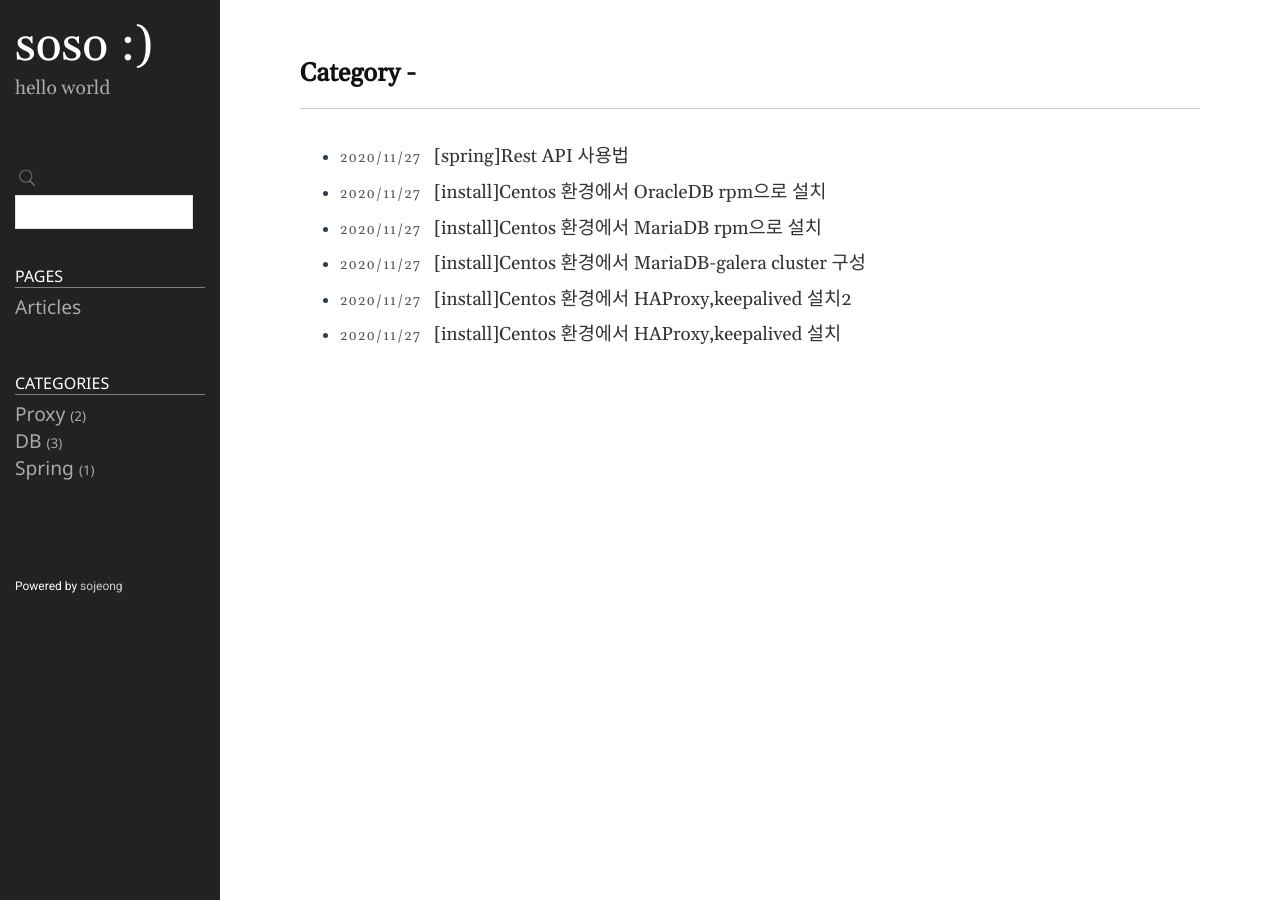
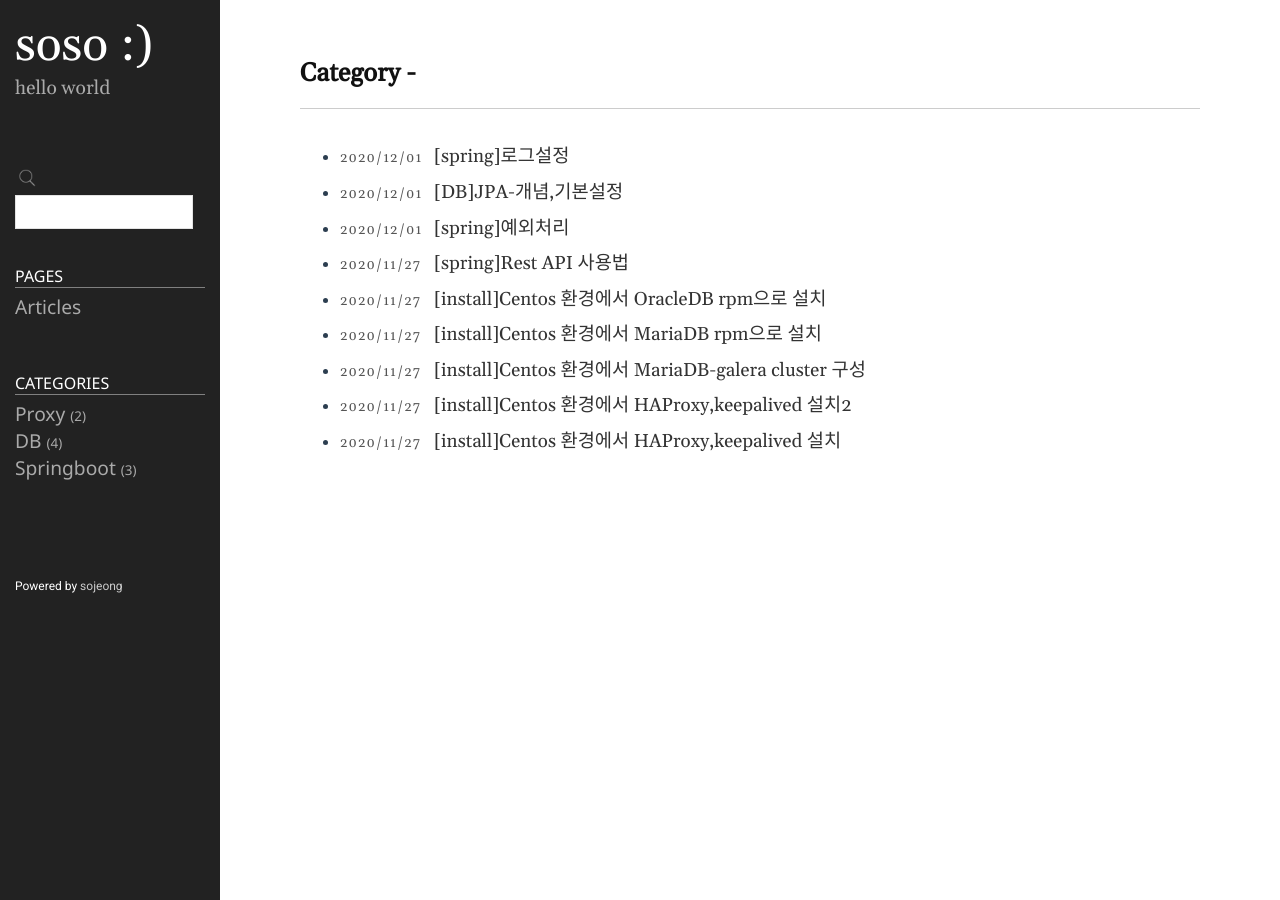
Before and after one commit to sosojeong2/sosojeong2.github.io, a Jekyll site: the page built from category.md, in a window 1280 px wide. Built offline with Jekyll 4.4.1, drawn with Linux system fonts in a browser that asks for light colours; nearby versions of some CDN libraries; part of the change alters nothing that is shown.

Commit message:
post add

````diff
--- a/_includes/header.html
+++ b/_includes/header.html
@@ -12,7 +12,8 @@
       <label for="nav-trigger">
         <span class="menu-icon">
           <svg viewBox="0 0 18 15" width="18px" height="15px">
-              <path d="M18,1.484c0,0.82-0.665,1.484-1.484,1.484H1.484C0.665,2.969,0,2.304,0,1.484l0,0C0,0.665,0.665,0,1.484,0 h15.032C17.335,0,18,0.665,18,1.484L18,1.484z M18,7.516C18,8.335,17.335,9,16.516,9H1.484C0.665,9,0,8.335,0,7.516l0,0 c0-0.82,0.665-1.484,1.484-1.484h15.032C17.335,6.031,18,6.696,18,7.516L18,7.516z M18,13.516C18,14.335,17.335,15,16.516,15H1.484 C0.665,15,0,14.335,0,13.516l0,0c0-0.82,0.665-1.483,1.484-1.483h15.032C17.335,12.031,18,12.695,18,13.516L18,13.516z"/>
+            <path
+              d="M18,1.484c0,0.82-0.665,1.484-1.484,1.484H1.484C0.665,2.969,0,2.304,0,1.484l0,0C0,0.665,0.665,0,1.484,0 h15.032C17.335,0,18,0.665,18,1.484L18,1.484z M18,7.516C18,8.335,17.335,9,16.516,9H1.484C0.665,9,0,8.335,0,7.516l0,0 c0-0.82,0.665-1.484,1.484-1.484h15.032C17.335,6.031,18,6.696,18,7.516L18,7.516z M18,13.516C18,14.335,17.335,15,16.516,15H1.484 C0.665,15,0,14.335,0,13.516l0,0c0-0.82,0.665-1.483,1.484-1.483h15.032C17.335,12.031,18,12.695,18,13.516L18,13.516z" />
           </svg>
         </span>
       </label>
--- a/_posts/2020-11-27-Rest-API.markdown
+++ b/_posts/2020-11-27-Rest-API.markdown
@@ -2,7 +2,7 @@
 layout: post
 title: "[spring]Rest API 사용법"
 date: 2020-11-27 15:27:23 +0900
-category: spring
+category: springboot
 ---
 
 # HttpURLConnection
--- /dev/null
+++ b/_posts/2020-12-01-Exception.markdown
@@ -0,0 +1,70 @@
+---
+layout: post
+title: "[spring]예외처리"
+date: 2020-12-01 14:27:23 +0900
+category: springboot
+---
+
+## Spring에서 Exception처리하는데 3가지 방법이 있다.
+* 전역처리 Global Level using - @ControllerAdvice
+* 컨트롤러에서 처리 Controller Level using - @ExceptionHandler
+* 메소드단위 처리 Method Level using - try/catch
+
+
+* * *
+@ControllerAdvice는 AOP를 이용하여 공통적인 예외상황에 대해서 별도로 분리하여 처리하는 방법이다.
+
+``` java
+
+@RestControllerAdvice
+public class ExceptionAdvice {
+
+  private static final Logger logger = LoggerFactory.getLogger(ExceptionAdvice.class);
+  private final ResponseService responseService;
+  private final MessageSource messageSource;
+
+  //아래 예외를 제외한 모든 에러
+  @ExceptionHandler(Exception.class)
+  protected ResponseResult handleException(Exception e) {
+    logger.error("handleException", e);
+    CommonResult failResult = responseService.getFailResult(Integer.valueOf(getMessage("unKnown.code")), getMessage("unKnown.msg"));
+    return responseService.setResult(failResult);
+
+  }
+
+  //필수파라미터 에러
+  @ExceptionHandler({RequiredParamException.class})
+  protected ResponseResult handleRequiredParamException(RequiredParamException e) {
+    logger.error("handleRequiredParamException", e);
+    CommonResult failResult = responseService.getFailResult(Integer.valueOf(getMessage("requiredParam.code")), getMessage("requiredParam.msg"));
+    return responseService.setResult(failResult);
+  }
+
+   //code정보, 추가 argument로 현재 locale에 맞는 메시지를 조회.
+   private String getMessage(String code, Object[] args) {
+       return messageSource.getMessage(code, args, LocaleContextHolder.getLocale());
+   }
+}
+
+```
+
+클래스 선언 시 @RestControllerAdvice 을 붙여주면 controller에서 발생한 예외를 처리하는 클래스가 된다.
+내부에 선언된 메서드에 @@ExceptionHandler 가 있는데 속성값으로 예외타입을 지정하여 해당 예외가 발생했을 때 수행할 메서드가 된다.
+
+try/ catch 사용법 예시
+``` java
+
+  try {
+      service.saveMember(member);
+    } catch (RequiredParamException re) {
+        CommonResult failResult = responseService.getFailResult(Integer.valueOf(getMessage("requiredParam.code")), getMessage("requiredParam.msg"));
+        return responseService.setResult(failResult);
+    } catch (Exception e) {
+        CommonResult failResult = responseService.getFailResult(Integer.valueOf(getMessage("unKnown.code")), getMessage("unKnown.msg"));
+        return responseService.setResult(failResult);
+    }
+
+```
+
+try/catch를 통해 예외를 처리하면 직접 처리한 것이 우선순위로 작동하게 된다.
+그러나 try/catch를 반복적으로 사용하면 가독성이 떨어진다.
--- /dev/null
+++ b/_posts/2020-12-01-JPA-base.markdown
@@ -0,0 +1,97 @@
+---
+layout: post
+title: "[DB]JPA-개념,기본설정"
+date: 2020-12-01 15:27:23 +0900
+category: DB
+---
+
+> 개념
+**ORM이란?**
+* ORM(Object-Relational Mapping) 객체와 관계형데이터베이스의 매핑
+* 객체가 테이블이 되도록 매핑시켜주는 프레임워크이다.
+* SQL Query가 아닌 직관적인 코드로서 데이터를 조작할 수 있다.
+
+**JPA란?**
+* JPA(Java persistence API) 자바 ORM기술에 대한 API표준 명세
+
+**Hibernate란?**
+* JPA를 사용하기 위해서 JPA를 구현한 ORM프레임워크 중 하나이다.
+
+JPA Interface : 인터페이스 -> Hibernate : 구현체
+
+> JPA의 장단점
+신규 개발 시 신규 컬럼이 추가되어 작업할 시 CRUD SQL을 반복적으로 사용한.
+신규 컬럼이 추가 될 때 마다 DTO,VO,Domain 등등 수정작업이 이루어져야한다.
+* 생산성이 뛰어나고 유지보수가 용이하다.
+* DBMS에 대한 종속성이 줄어든다.
+
+* 복잡한 쿼리 사용 시 복잡하다.
+
+> 예제
+1. Dependency 추가
+org.springframework.boot:spring-boot-starter-data-jpa
+
+2. Entity 클래스 생성
+@Entity가 붙은 클래스는 JPA가 관리하는 클래스이다.
+@id 를 사용하여 기본키(PK)를 지정한다. (필수)
+
+```java
+
+@NoArgsConstructor
+@Getter
+@Entity
+@Table(name = "CHECKPOINT")
+public class CheckPoint extends BaseTimeEntity {
+
+  @Id
+  @GeneratedValue(strategy = GenerationType.IDENTITY)
+  @Column(name = "CHECKPOINT_ID", nullable = false)
+  private Long id;
+
+  @Column(name = "BLOCK_NUMBER", nullable = false)
+  private Long blockNumber;
+
+}
+```
+
+3. Repository 클래스
+JPA에서는 단순히 Repository 인터페이스를 생성한 후 JpaRepository<Entitiy, 기본키 타입>을 상속받으면 기본적으로 CRUD가 자동으로 생성된다.
+
+```java
+package kr.co.ex.domain.checkpoint;
+
+import java.util.Optional;
+import java.util.Set;
+
+import org.springframework.data.jpa.repository.JpaRepository;
+import org.springframework.data.jpa.repository.Query;
+import org.springframework.data.repository.query.Param;
+
+public interface CheckPointRepository extends JpaRepository<CheckPoint, Long> {
+  Optional<CheckPoint> findByTxId(String txId);
+
+  @Query("select max(c.blockNumber) from CheckPoint c")
+  Long getMaxBlockNumber();
+
+  @Query("select c.txId from CheckPoint c where c.blockNumber = :blockNumber")
+  Set<String> findByBlockNumber(@Param("blockNumber") Long blockNumber);
+
+}
+```
+
+4. properties. 설정 (application.yml)
+```yml
+  #JPA 설정
+  jpa:
+    open-in-view: true
+    show-sql: false
+    mapping-resources:
+      - META-INF/ormJobInfo.xml
+    hibernate:
+      ddl-auto: none
+      naming:
+        physical-strategy: org.hibernate.boot.model.naming.PhysicalNamingStrategyStandardImpl
+    properties:
+      hibernate:
+        format_sql: true
+```
--- /dev/null
+++ b/_posts/2020-12-01-logging.markdown
@@ -0,0 +1,107 @@
+---
+layout: post
+title: "[spring]로그설정"
+date: 2020-12-01 15:27:23 +0900
+category: springboot
+---
+
+## logback이란?
+자바 오픈소스 로깅 프레임워크(SLF4J의 구현체)
+스프링부트의 기본설정, 별도 라이브러리를 추가하지 않아도 된다.
+
+> **스프링부트**
+1) classpath에 logback-spring.xml파일이 있으면 설정파일을 읽어간다.
+2) logback-spring.xml이 없으면 .yml 파일의 설정을 읽어간다. (나는 application.yml)
+3) 둘다 있으면 .yml 설정파일을 적용 후 .xml파일이 적용된다.
+
+
+application-prod.yml 설정파일에 local, dev, prod 로 설정할 수 있다.
+logback-spring.xml의 경로도 지정한다.
+```yml
+spring:
+  profiles:
+    active : prod # local(로컬), dev(개발) , prod(운영)
+
+# (생략)
+
+logging:
+  level:
+    org:
+      hibernate:
+        sql: info
+        type:
+          descriptor:
+            sql: info
+  config: logback-spring.xml
+```
+실행할때 active 값을 준다.
+`java -jar -Dspring.profiles.active=prod ex-corporation_DApp-master-0.0.1-SNAPSHOT.jar`
+
+
+> **ERROR LEVEL**
+TRACE < DEBUG < INFO < WARN < ERROR
+
+로그의 설정할 수 있는 레벨은 5가지이다.
+1) ERROR : 요청을 처리하는 중 오류가 발생한 경우 표시한다.
+2) WARN  : 처리 가능한 문제, 향후 시스템 에러의 원인이 될 수 있는 경고성 메시지를 나타낸다.
+3) INFO  : 상태변경과 같은 정보성 로그를 표시한다.
+4) DEBUG : 프로그램을 디버깅하기 위한 정보를 표시한다.
+5) TRACE : 추적 레벨은 Debug보다 훨씬 상세한 정보를 나타낸다.
+
+
+> **logback-spring.xml 설정 예시**
+```xml
+
+<?xml version="1.0" encoding="UTF-8"?>
+<configuration>
+
+	<!--  로그파일 저장 위치 -->
+ 	<property name="LOG_DIR" value="ex_logs/" />
+	<property name="LOG_DIR_PROD" value="/log/dapp/pass/" />
+	<property name="LOG_FILE_NAME" value="ex_DApp" />
+
+	<springProfile name="local">
+		<!--  콘솔에 로그 찍음. -->
+		<appender name="STDOUT" class="ch.qos.logback.core.ConsoleAppender">
+			<!-- By default, encoders are assigned the type ch.qos.logback.classic.encoder.PatternLayoutEncoder -->
+			<encoder>
+				<pattern>%d{yyyy-MM-dd HH:mm:ss.SSS} [%thread] %-5level %logger{5} - %msg%n</pattern>
+			</encoder>
+		</appender>
+
+		<!--RollingFileAppender: 여러개 파일을 순회하면서 로그 찍음(일자별). -->
+		<appender name="FILE" class="ch.qos.logback.core.rolling.RollingFileAppender">
+			<file>${LOG_DIR}${LOG_FILE_NAME}.log</file>
+
+			<encoder class="ch.qos.logback.classic.encoder.PatternLayoutEncoder">
+				<pattern>%d{yyyy-MM-dd HH:mm:ss.SSS} [%thread] %-5level %logger{36} - %msg%n</pattern>
+			</encoder>
+
+			<rollingPolicy class="ch.qos.logback.core.rolling.TimeBasedRollingPolicy">
+				<fileNamePattern>${LOG_DIR}${LOG_FILE_NAME}_%d{yyyy-MM-dd}.log</fileNamePattern>
+
+				<!-- 설정한 일자만큼 보관 후 삭제-->
+				<maxHistory>30</maxHistory>
+			</rollingPolicy>
+		</appender>
+
+		<logger name="kr.co" level="INFO"/>
+		<logger name="org.hibernate.SQL" level="INFO" />>
+		<root level="INFO">
+			<appender-ref ref="STDOUT" />
+			<appender-ref ref="FILE" />
+		</root>
+	</springProfile>
+</configuration>
+
+```
+
+> **logger 등록 및 사용방법**
+`private static final Logger logger = LoggerFactory.getLogger(PthaInfoController.class);`
+`logger.info("========== saveWoutData START ==========");`
+
+
+
+* * *
+참고URL
+https://goddaehee.tistory.com/206?category=367461
````
Lines whose indentation alone changed are shown as unchanged.
